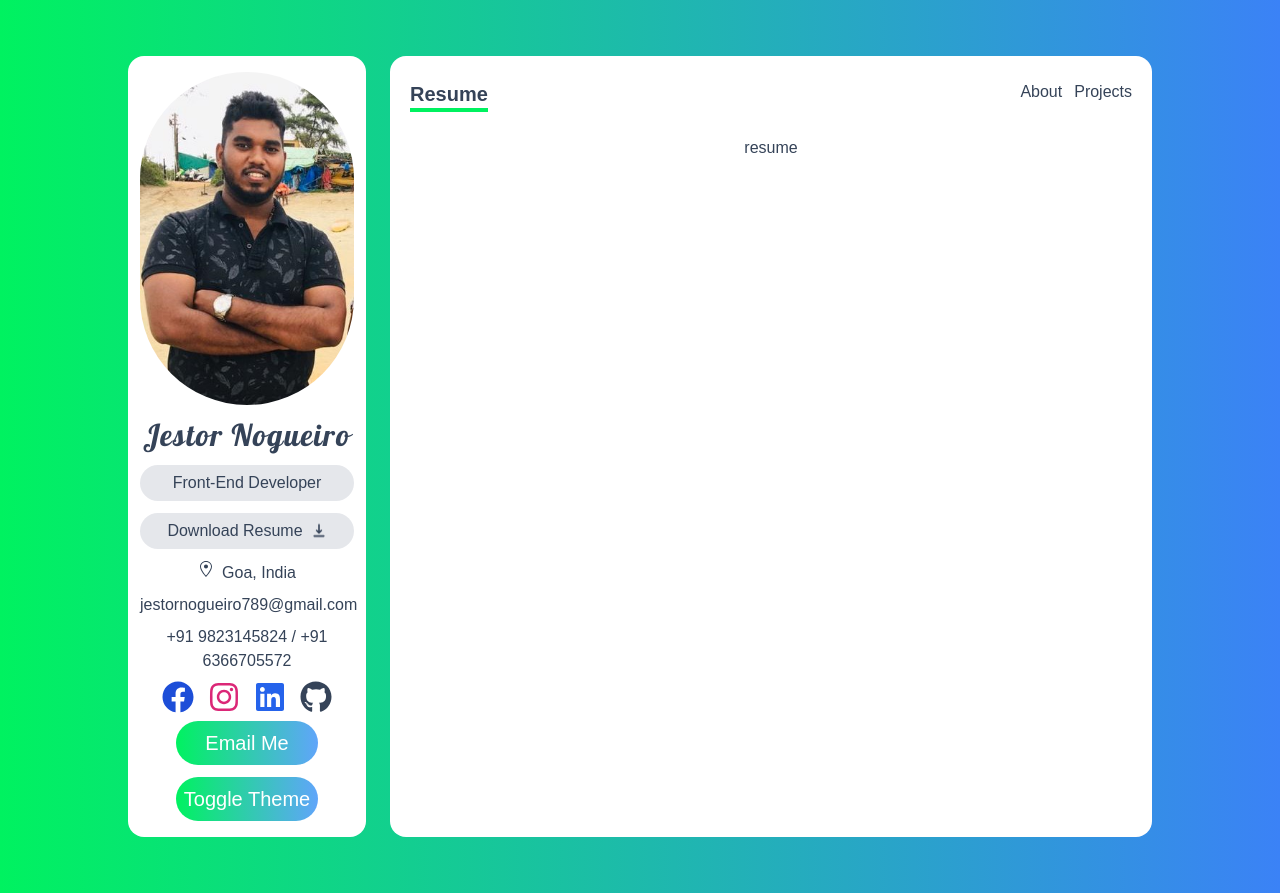
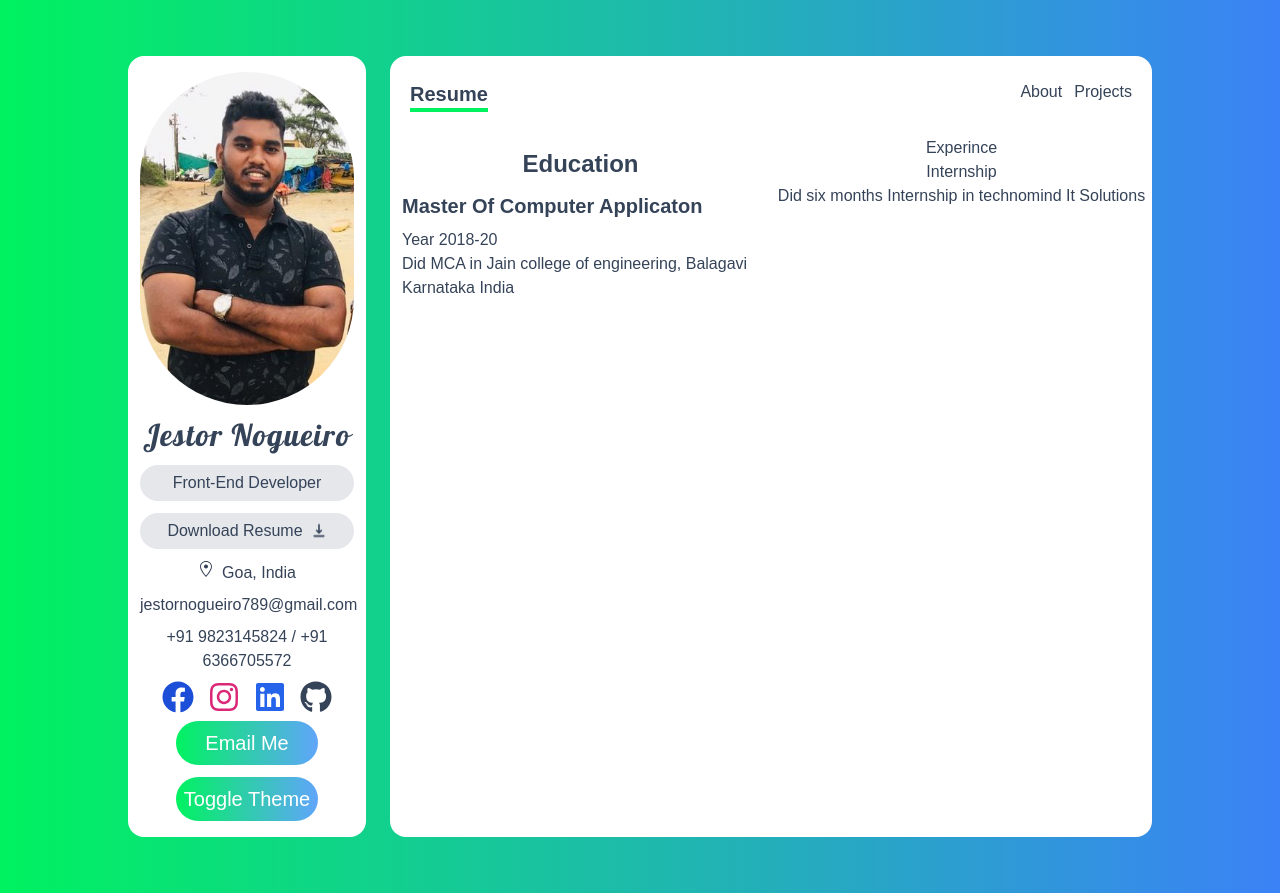
Before and after one commit to JestorNogueiro/portfolio, a Next.js app: page /resume in a window 1280 px wide. Built offline with nearby package versions, Linux system fonts and the light colour scheme.

Commit message:
added education details

```diff
--- a/pages/resume.tsx
+++ b/pages/resume.tsx
@@ -1,9 +1,27 @@
 function resume() {
- return (
-  <div>
-   resume
-  </div>
- )
+  return (
+    <div>
+      <div className="grid md:grid-cols-2">
+        <div>
+          <h2 className="text-2xl font-bold my-3">Education</h2>
+          <div className="text-left px-3">
+            <h2 className="font-bold text-xl my-2">
+              Master Of Computer Applicaton
+            </h2>
+            <p className="font-medium">Year 2018-20</p>
+            <p>
+              Did MCA in Jain college of engineering, Balagavi Karnataka India
+            </p>
+          </div>
+        </div>
+        <div>
+          <h2>Experince</h2>
+          <p>Internship</p>
+          <p>Did six months Internship in technomind It Solutions</p>
+        </div>
+      </div>
+    </div>
+  );
 }
 
-export default resume
+export default resume;
```
